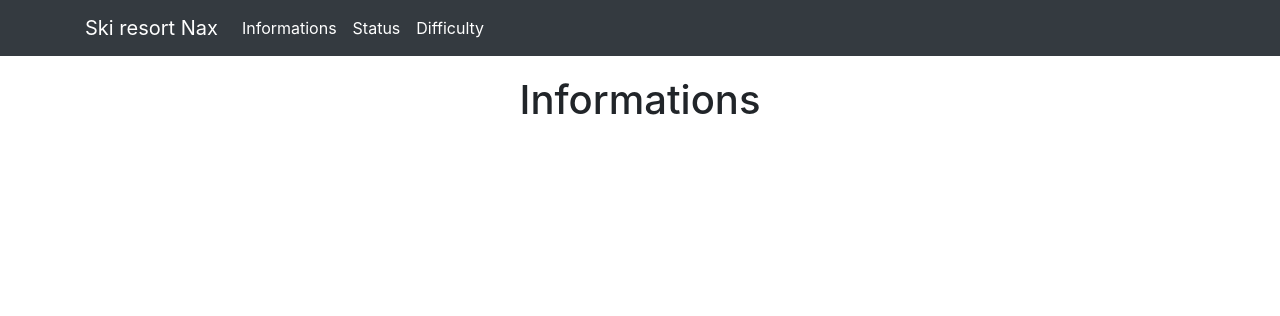
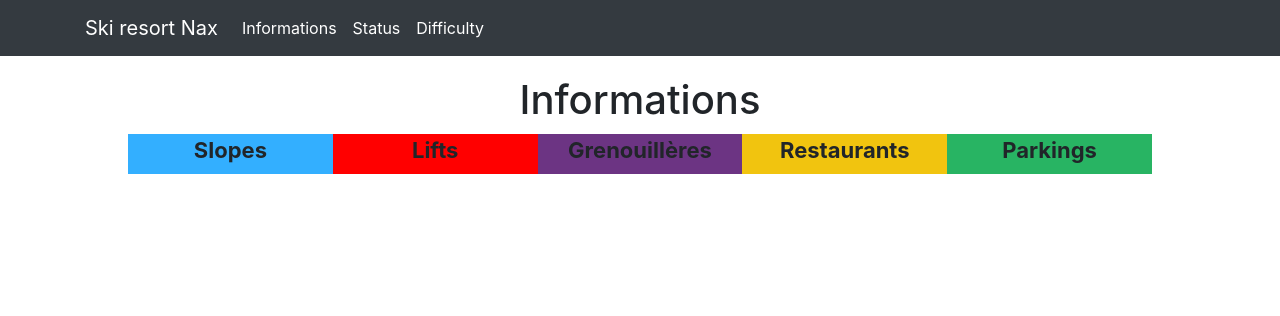
Before and after one commit to Idylx/GISProject, a Django app: page / in a window 1280 px wide. Shown: the top 316 px of the page. Run offline with Django 3.2, Linux system fonts and the light colour scheme; some libraries are stand-ins or nearby versions.

Commit message:
finish informations pages

```diff
--- a/skiResortNax/templates/index.html
+++ b/skiResortNax/templates/index.html
@@ -12,11 +12,57 @@
         margin-top: 20px;
         text-align: center;
     }
+    h5{
+        text-align: center;
+        padding: 0px;
+        margin: 0px;
+    }
+    #color {
+        display: flex;
+        width:  80%;
+        height: 40px;
+        margin-top: 10px;
+        margin-left: 10%;
+        margin-right: 10%;
+    }
+    #slope{
+        text-align: center;
+        font-size: 22px;
+        font-weight: bold;
+        width:  20%;
+        background-color: #33AFFF;
+    }
+    #lift{
+        text-align: center;
+        font-size: 22px;
+        font-weight: bold;
+        width:  20%;
+        background-color: #ff0000;
+    }
+    #grenouillere{
+        text-align: center;
+        font-size: 22px;
+        font-weight: bold;
+        width:  20%;
+        background-color: #6C3483;
+    }
+    #restaurant{
+        text-align: center;
+        font-size: 22px;
+        font-weight: bold;
+        width:  20%;
+        background-color: #F1C40F;
+    }
+    #parking{
+        text-align: center;
+        font-size: 22px;
+        font-weight: bold;
+        width:  20%;
+        background-color: #28B463;
+    }
     .leaflet-container {  /* all maps */
         width:  80%;
         height: 50em;
-        margin-bottom: 20px;
-        margin-top: 20px;
         margin-left: 10%;
         margin-right: 10%;
     }
--- a/skiResortNax/templates/skiresort/infos.html
+++ b/skiResortNax/templates/skiresort/infos.html
@@ -7,6 +7,13 @@
     {% leaflet_css %}
 
     <h1>Informations</h1>
+    <div id="color">
+    <div id="slope">Slopes</div>
+    <div id="lift">Lifts</div>
+    <div id="grenouillere">Grenouillères</div>
+    <div id="restaurant">Restaurants</div>
+    <div id="parking">Parkings</div>
+    </div>
 <div id="map">{% leaflet_map "slopes" callback="main_map_init" %}</div>
 
 
@@ -34,11 +41,57 @@
             });
         }
 
+        function getColor(feature) {
+            //slopes
+            if (feature.properties && feature.properties.statrus) {
+                return "#33AFFF";
+            }
+            //restaurants
+            if (feature.properties && feature.properties.name && feature.properties.capacity) {
+                return "#F1C40F";
+            }
+            //grenouillères
+            if (feature.properties && feature.properties.nbrperson) {
+                return "#6C3483";
+            }
+            //parkings
+            if (feature.properties && feature.properties.capacity && !feature.properties.name && !feature.properties.nbrperson) {
+                return "#28B463";
+            }
+            //lifts
+            if (feature.properties && feature.properties.avgqueue) {
+                return "#ff0000";
+            }
+        }
+
+        function style(feature) {
+            return {
+            fillColor: getColor(feature),
+            color :getColor(feature) };
+        }
+
         function onEachFeature(feature, layer) {
-            if (feature.properties && feature.properties.name) {
-               layer.bindPopup(feature.properties.name);
+            //slopes
+            if (feature.properties && feature.properties.statrus) {
+               layer.bindPopup("<h5>Slope</h5>"+ "<br />" + "Name: " + feature.properties.name+ "<br />" + "Difficulty: " + feature.properties.difficulty + "<br />" + "Status: " +feature.properties.statrus + "<br />" + "Starting altitude: " + feature.properties.altstart + " meters" + "<br />" + "Arrival altitude: "+ feature.properties.altarrival + " meters" + "<br />" + "Drop in altitude: " + feature.properties.difheight + " meters");
             }
-
+            //restaurants
+            if (feature.properties && feature.properties.name && feature.properties.capacity) {
+               layer.bindPopup("<h5>Restaurant</h5>"+ "<br />" + "Name: " + feature.properties.name+ "<br />" + "Status: " +feature.properties.status + "<br />" + "Capacity: " +feature.properties.capacity + " persons" + "<br />" + "Altitude: " +feature.properties.altitude + " meters");
+            }
+            //grenouillères
+            if (feature.properties && feature.properties.nbrperson) {
+               layer.bindPopup("<h5>Grenouillère</h5>"+ "<br />" + "Status: " +feature.properties.status + "<br />" + "Type: " +feature.properties.type + "<br />" + "Number of person: " +feature.properties.nbrperson + " persons" + "<br />" + "Capacity: " +feature.properties.capacity +" persons" +  "<br />" + "Altitude: " +feature.properties.altitude + " meters");
+            }
+            //parkings
+            if (feature.properties && feature.properties.capacity && !feature.properties.name && !feature.properties.nbrperson) {
+               layer.bindPopup("<h5>Parking</h5>"+ "<br />" + "Status: " +feature.properties.status + "<br />" + "Capacity: " +feature.properties.capacity+ " cars" + "<br />" + "Altitude: " +feature.properties.altitude + " meters");
+            }
+            //lifts
+            if (feature.properties && feature.properties.avgqueue) {
+               layer.bindPopup("<h5>Lift</h5>"+ "<br />" + "Name: " + feature.properties.name+ "<br />" +"Status: " +feature.properties.status + "<br />" + "Starting altitude: " + feature.properties.altstart + " meters" + "<br />" + "Arrival altitude: "+ feature.properties.altarrival + " meters" + "<br />" + "Length: " + feature.properties.length + " meters"  + "<br />" + "Max flow: " + feature.properties.maxflow + " persons/hours" + "<br />" + "Number of places: " + feature.properties.seatchair);
+            }
+            layer.setStyle(style(feature));
         }
     </script>
 
```
Also changed, not shown: skiResortNax/models.py (+5 -5 lines).
